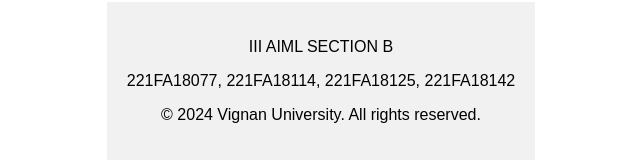
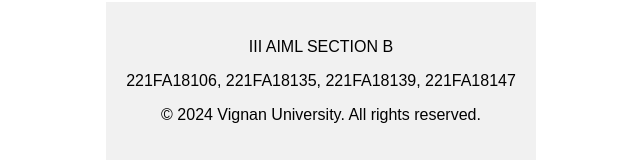
Before and after one commit to lakshmanmasetty/lakshman, a plain HTML site: page onlineAssessment.html in a window 1280 px wide. Shown: the part 664-824 px from the top of the page, 319-959 px from the left. Drawn offline with Linux system fonts and the light colour scheme.

Commit message:
Update onlineAssessment.html

```diff
--- a/onlineAssessment.html
+++ b/onlineAssessment.html
@@ -463,7 +463,7 @@
 </body>
 <footer style="text-align: center; padding: 20px; background-color: #f1f1f1; font-family: Arial, sans-serif;">
     <p>III AIML SECTION B</p>
-    <p>221FA18077, 221FA18114, 221FA18125, 221FA18142</p>
+    <p>221FA18106, 221FA18135, 221FA18139, 221FA18147</p>
     <p>&copy; 2024 Vignan University. All rights reserved.</p>
 </footer>
 </html>
```
